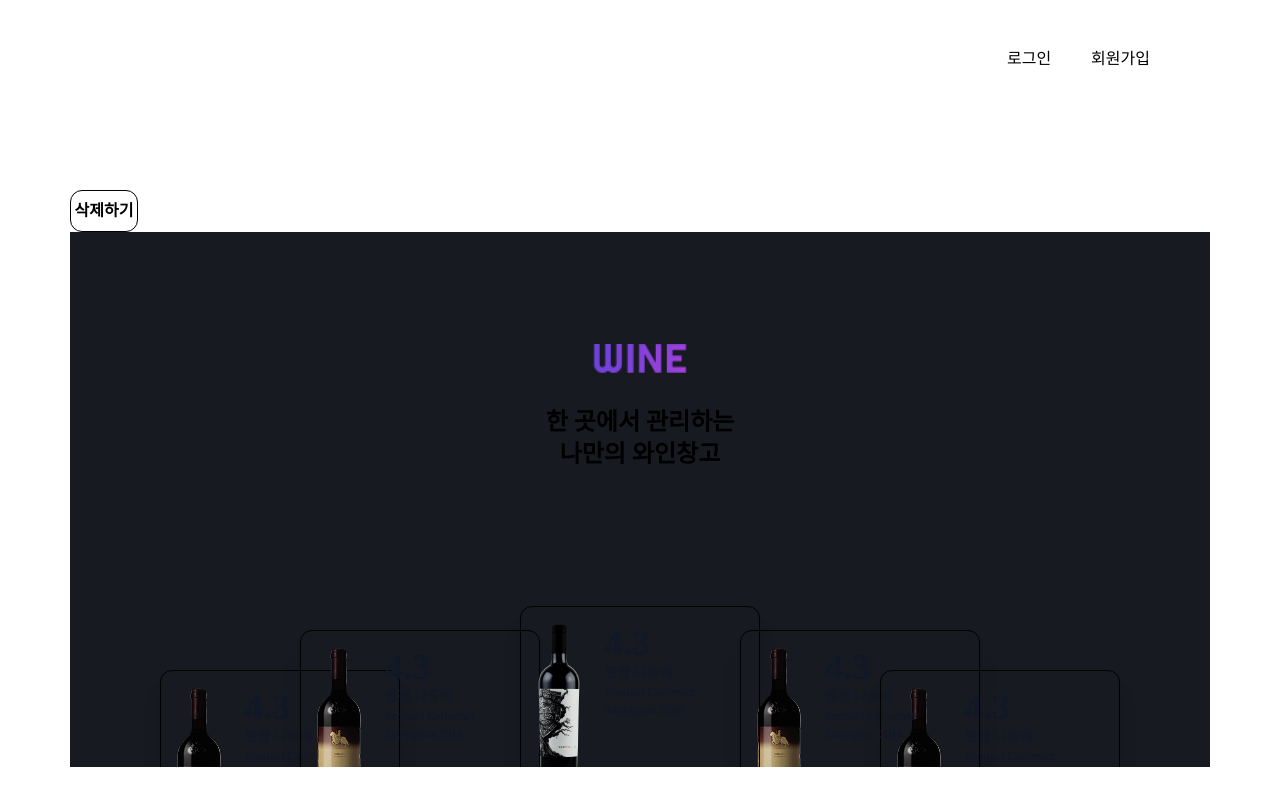
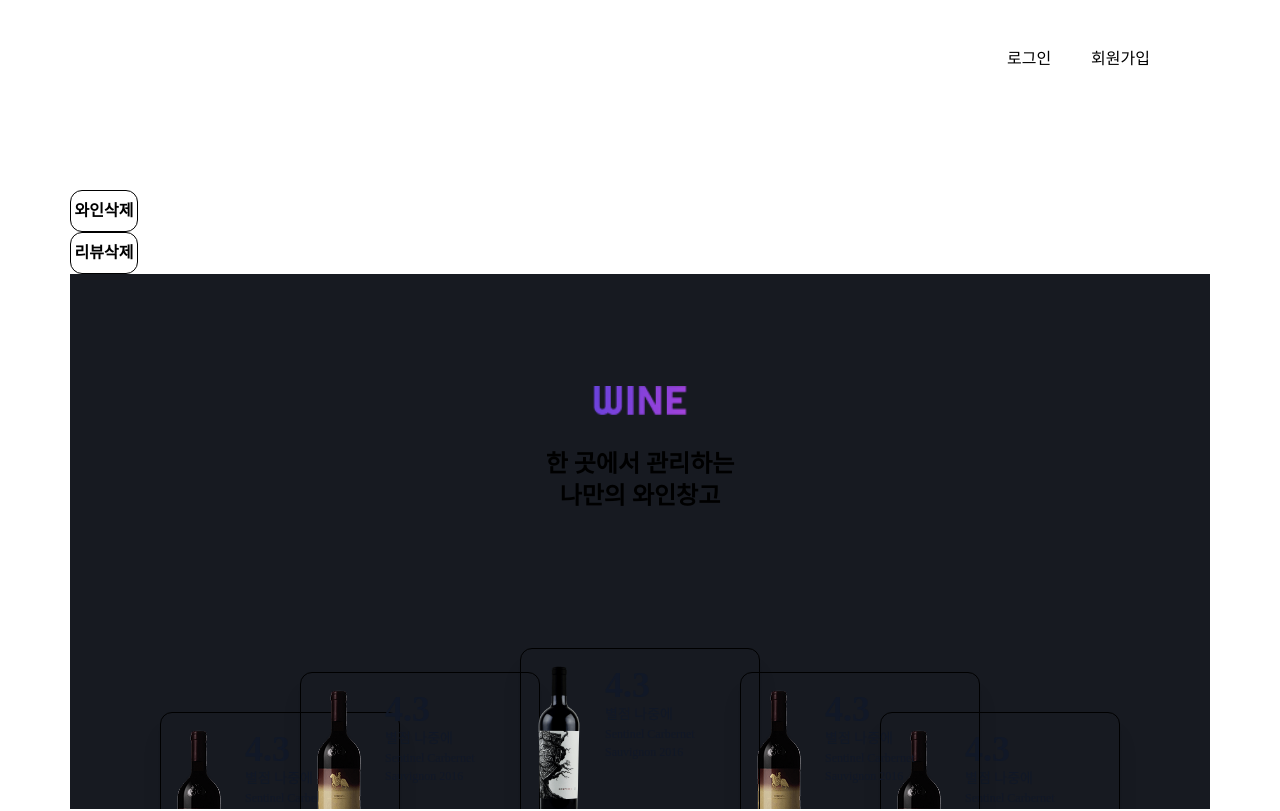
Before and after one commit to summerDev96/WHYNE_FE, a Next.js app: page / in a window 1280 px wide. Shown: the top 811 px of the page. Built offline with nearby package versions, Linux system fonts and the light colour scheme; no server answers; a web font is replaced by a local one.

Commit message:
Feat : Delete 컴포넌트 재사용하게끔 구현 , 리뷰삭제 추가

```diff
--- a/src/api/delete.ts
+++ b/src/api/delete.ts
@@ -4,6 +4,6 @@ export const deleteWine = async (wineId: number) => {
   return apiClient.delete(`/${process.env.NEXT_PUBLIC_TEAM}/wines/${wineId}`);
 };
 
-export const deletereview = async (reviewId: number) => {
+export const deleteReview = async (reviewId: number) => {
   return apiClient.delete(`/${process.env.NEXT_PUBLIC_TEAM}/reviews/${reviewId}`);
 };
--- a/src/components/Modal/DeleteModal/DeleteModal.tsx
+++ b/src/components/Modal/DeleteModal/DeleteModal.tsx
@@ -1,15 +1,28 @@
-import { useState } from 'react';
+import React, { useState } from 'react';
 
 import { deleteWine } from '@/api/delete';
+import { deleteReview } from '@/api/delete';
 import BasicModal from '@/components/common/Modal/BasicModal';
 import { Button } from '@/components/ui/button';
 
-const DeleteModal = ({ wineId }: { wineId: number }) => {
+interface DeleteModalProps {
+  type: 'wine' | 'review';
+  id: number;
+  trigger: React.ReactNode;
+}
+
+const DeleteModal = ({ type, id, trigger }: DeleteModalProps) => {
   const [showDeleteModal, setShowDeleteModal] = useState(false);
 
-  const onSubmit = async (wineId: number) => {
+  const handleDelete = async () => {
     try {
-      await deleteWine(wineId);
+      if (type === 'wine') {
+        await deleteWine(id);
+        console.log('와인 삭제 성공');
+      } else if (type === 'review') {
+        await deleteReview(id);
+        console.log('리뷰 삭제 성공');
+      }
       setShowDeleteModal(false);
     } catch (error) {
       console.log('삭제실패 : ', error);
@@ -18,7 +31,7 @@ const DeleteModal = ({ wineId }: { wineId: number }) => {
 
   return (
     <div>
-      <Button onClick={() => setShowDeleteModal(true)}>삭제하기</Button>
+      <span onClick={() => setShowDeleteModal(true)}>{trigger}</span>
       <BasicModal
         type='register'
         title=''
@@ -38,7 +51,7 @@ const DeleteModal = ({ wineId }: { wineId: number }) => {
               취소
             </Button>
             <Button
-              onClick={() => onSubmit(wineId)}
+              onClick={handleDelete}
               type='button'
               variant='purpleDark'
               size='xl'
--- a/src/pages/index.tsx
+++ b/src/pages/index.tsx
@@ -8,7 +8,8 @@ import { Button } from '@/components/ui/button';
 export default function Home() {
   return (
     <div className='mx-auto px-[16px] md:px-[20px] xl:px-0 max-w-[1140px]  min-w-[343px] mt-6 xl:mt-[80px]'>
-      <DeleteModal wineId={1373} />
+      <DeleteModal type='wine' id={1369} trigger={<Button>와인삭제</Button>} />
+      <DeleteModal type='review' id={3093} trigger={<Button>리뷰삭제</Button>} />
       <HeroSection />
       <main>
         <ContentSection />
```
